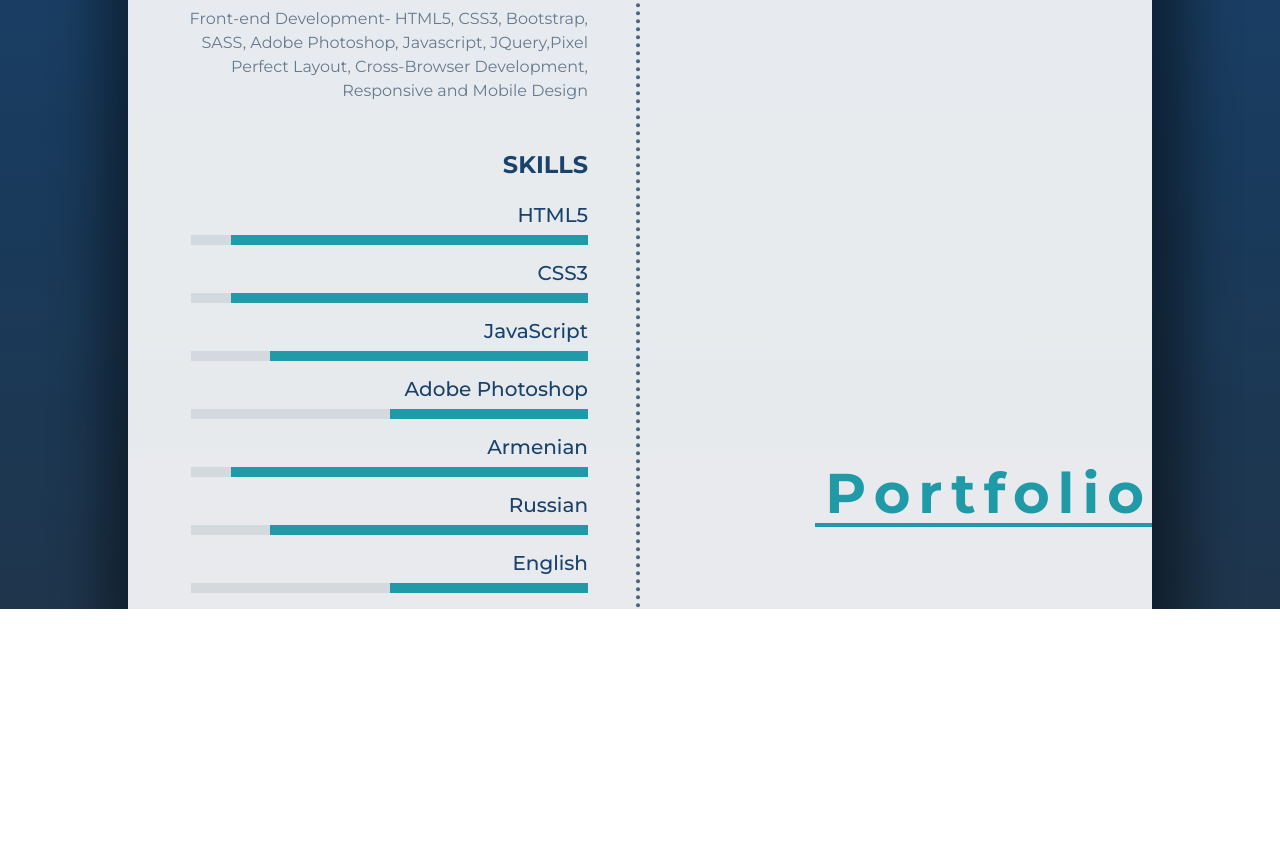
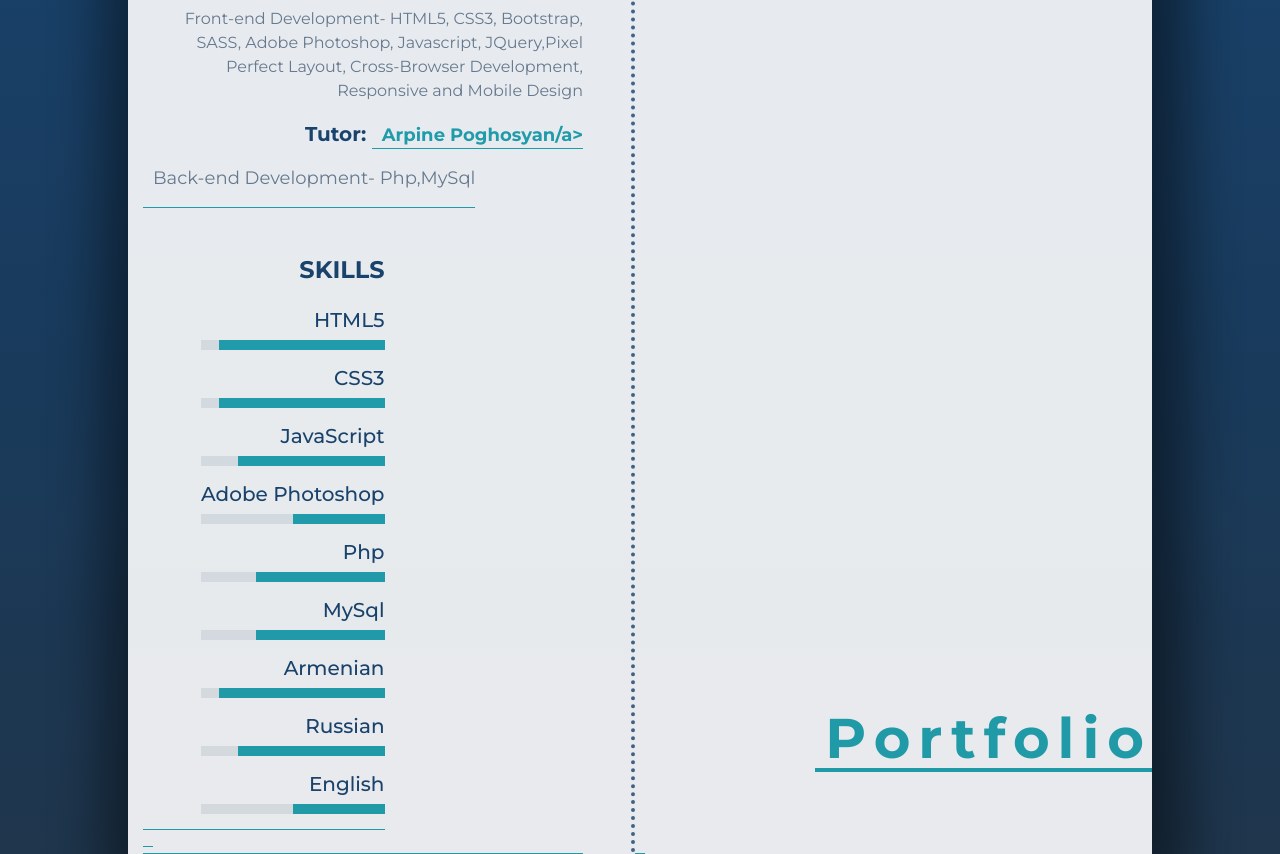
Before and after one commit to anyakosyan/anyakosyan.github.io, a plain HTML site: page index.html in a window 1280 px wide. Shown: the part 733-1587 px from the top of the page. Before the commit the page ends 1342 px from the top, so only its background shows below. Drawn offline with Linux system fonts and the light colour scheme.

Commit message:
Update index.html

```diff
--- a/index.html
+++ b/index.html
@@ -47,6 +47,10 @@
                         <p class="classes text-right">
                             Front-end Development- HTML5, CSS3, Bootstrap, SASS, Adobe Photoshop, Javascript, JQuery,Pixel Perfect Layout, Cross-Browser Development, Responsive and Mobile Design
                         </p>
+                        <p class="font-20 text-right ysu tutor">Tutor: <a class="tutor tutor-link text-right font-18" href="#" target="_blank" >Arpine Poghosyan/a></p>
+                        <p class="classes text-right">
+                            Back-end Development- Php,MySql
+                        </p>
                     </div>
                         <div class="skills-block pl-lg-5 pl-sm-2">
                             <h4 class="skills text-uppercase text-right mb-4">skills</h4>
@@ -65,6 +69,14 @@
                             <h5 class="text-right main-skills">Adobe Photoshop</h5>
                             <div class="progress d-flex flex-row-reverse main-progress mb-3">
                                 <div class="progress-bar justify-content-end d-inline-flex" style="width:50%"></div>
+                            </div>
+                               <h5 class="text-right main-skills">Php</h5>
+                            <div class="progress d-flex flex-row-reverse main-progress mb-3">
+                                <div class="progress-bar justify-content-end d-inline-flex" style="width:70%"></div>
+                            </div>
+                                 <h5 class="text-right main-skills">MySql</h5>
+                            <div class="progress d-flex flex-row-reverse main-progress mb-3">
+                                <div class="progress-bar justify-content-end d-inline-flex" style="width:70%"></div>
                             </div>
                             <h5 class="text-right main-skills">Armenian</h5>
                             <div class="progress d-flex flex-row-reverse main-progress mb-3">
```
